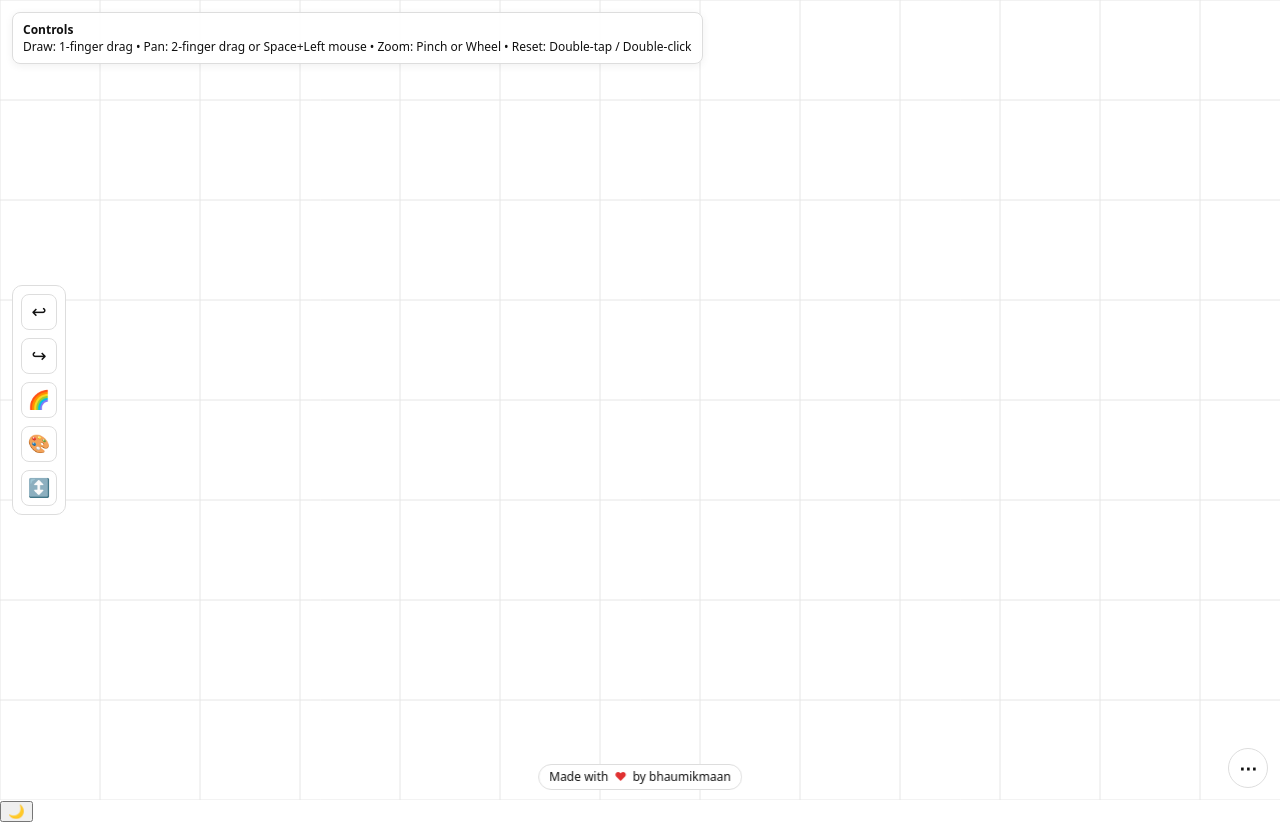
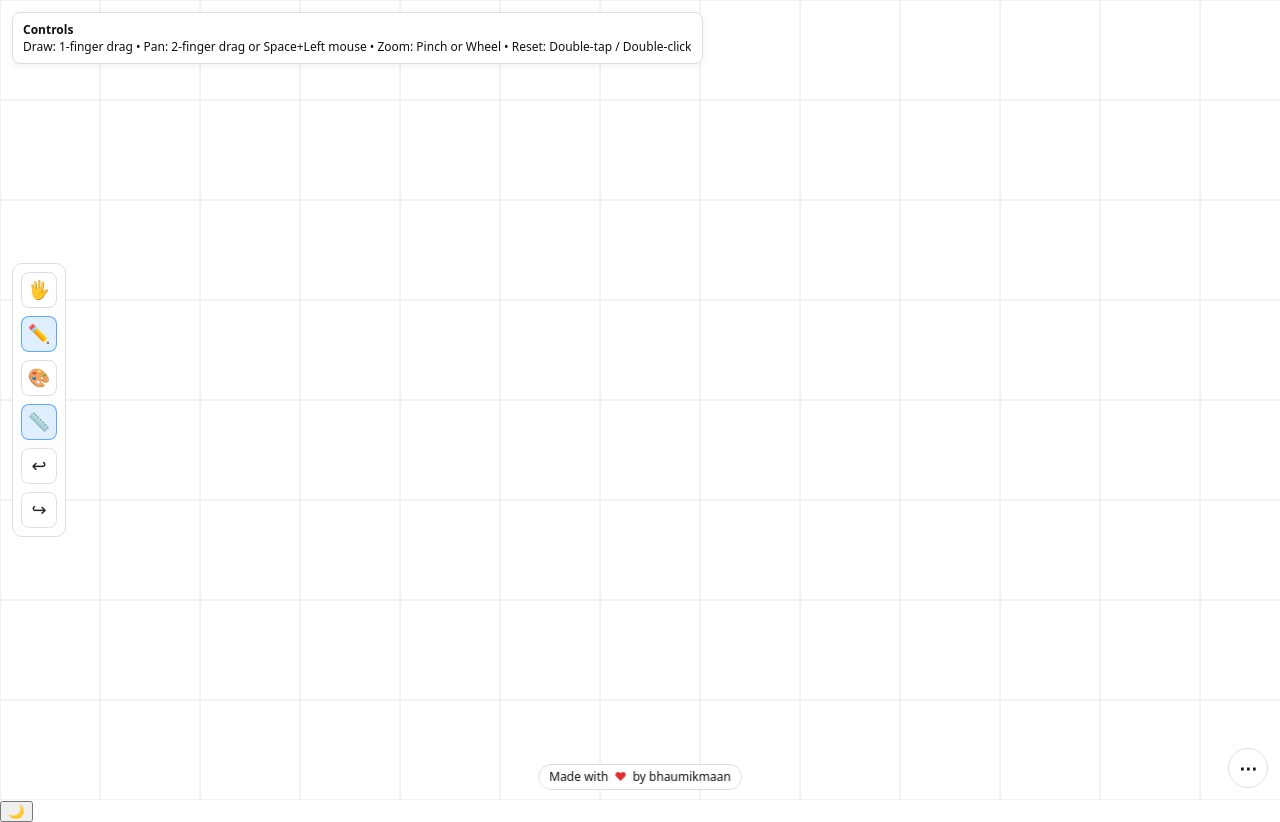
Before and after one commit to bhaumikmaan/web-whiteboard, a React (Vite) app: page / in a window 1280 px wide. Built offline with nearby package versions, Linux system fonts and the light colour scheme.

Commit message:
Add tooltips and active status

```diff
--- a/src/components/BrushPalette/BrushPalette.jsx
+++ b/src/components/BrushPalette/BrushPalette.jsx
@@ -61,45 +61,58 @@ export default function BrushPalette({ theme, tool, onChange, onUndo, onRedo })
   return (
     <div className={styles.palette} role="toolbar" aria-label="Brush tools">
       <button
-        className={styles.paletteBtn}
-        onClick={onUndo}
-        title="Undo (Ctrl/Cmd+Z)"
-        aria-label="Undo"
-      >↩︎</button>
+        className={`${styles.paletteBtn} ${tool.kind === 'select' ? styles.activeBtn : ''}`}
+        onClick={() => onChange(prev => ({ ...prev, kind: 'select' }))}
+        aria-label="Select and move"
+        title="Select and move"
+      >🖐️</button>
+
       <button
-        className={styles.paletteBtn}
-        onClick={onRedo}
-        title="Redo (Ctrl/Cmd+Shift+Z)"
-        aria-label="Redo"
-      >↪︎</button>
+        ref={styleBtnRef}
+        className={`${styles.paletteBtn} ${['pen', 'marker', 'highlighter', 'eraser'].includes(tool.kind) ? styles.activeBtn : ''}`}
+        onClick={toggleStyle}
+        aria-haspopup="menu"
+        aria-expanded={showStyle}
+        aria-controls={styleId}
+        aria-label="Choose pen style"
+        title="Choose pen style"
+      >✏️</button>
 
       <button
         ref={colorBtnRef}
-        className={styles.paletteBtn}
+        className={`${styles.paletteBtn} ${tool.color ? styles.activeBtn : ''}`}
         onClick={toggleColor}
         aria-haspopup="menu"
         aria-expanded={showColor}
         aria-controls={colorId}
-        title="Colors"
-      >🌈</button>
-      <button
-        ref={styleBtnRef}
-        className={styles.paletteBtn}
-        onClick={toggleStyle}
-        aria-haspopup="menu"
-        aria-expanded={showStyle}
-        aria-controls={styleId}
-        title="Brush style"
+        aria-label="Choose color"
+        title="Choose color"
       >🎨</button>
+
       <button
         ref={sizeBtnRef}
-        className={styles.paletteBtn}
+        className={`${styles.paletteBtn} ${['pen', 'marker', 'highlighter', 'eraser'].includes(tool.kind) ? styles.activeBtn : ''}`}
         onClick={toggleSize}
         aria-haspopup="menu"
         aria-expanded={showSize}
         aria-controls={sizeId}
-        title="Pen width"
-      >↕️</button>
+        aria-label="Choose width"
+        title="Choose width"
+      >📏</button>
+
+      <button
+        className={`${styles.paletteBtn} ${styles.historyBtn}`}
+        onClick={onUndo}
+        aria-label="Undo"
+        title="Undo"
+      >↩︎</button>
+
+      <button
+        className={`${styles.paletteBtn} ${styles.historyBtn}`}
+        onClick={onRedo}
+        aria-label="Redo"
+        title="Redo"
+      >↪︎</button>
 
       {showStyle && createPortal(
         <div
@@ -110,7 +123,6 @@ export default function BrushPalette({ theme, tool, onChange, onUndo, onRedo })
           aria-label="Brush style menu"
         >
           {[
-            { key: 'select', label: 'Select', icon: '🔲' },
             { key: 'pen', label: 'Pen', icon: '🖊' },
             { key: 'marker', label: 'Marker', icon: '🖍' },
             { key: 'highlighter', label: 'Highlighter', icon: '🖌' },
--- a/src/components/BrushPalette/BrushPalette.module.css
+++ b/src/components/BrushPalette/BrushPalette.module.css
@@ -28,6 +28,26 @@
   font-size: 18px;
 }
 
+.activeBtn {
+  background: var(--panel-accent-bg, rgba(0, 120, 255, 0.12));
+  border-color: var(--panel-accent-border, rgba(0, 120, 255, 0.6));
+}
+
+.group {
+  display: inline-flex;
+  gap: 4px;
+}
+
+.historyBtn {
+  opacity: 0.9;
+}
+
+.historyBtn:disabled {
+  opacity: 0.3;
+  pointer-events: none;
+}
+
+
 .paletteBtn[disabled] {
   opacity: 0.5;
   pointer-events: none;
@@ -38,7 +58,9 @@
 }
 
 .active {
-  background: color-mix(in oklab, var(--panel-bg) 70%, var(--text) 10%);
+  background: color-mix(in oklab, var(--panel-bg) 40%, var(--accent, #3b82f6) 60%);
+  border-color: var(--accent, #3b82f6);
+  color: #fff;
 }
 
 .palettePop {
@@ -70,6 +92,16 @@
   font: 500 12px ui-sans-serif, system-ui, -apple-system, Segoe UI, Roboto, Arial, sans-serif;
 }
 
+.paletteItem.active {
+  background: color-mix(in oklab, var(--panel-bg) 30%, #2563eb 70%);
+  border-color: #2563eb;
+  color: #ffffff;
+}
+
+.paletteItem.active span[aria-hidden="true"] {
+  filter: drop-shadow(0 0 2px rgba(0, 0, 0, 0.5));
+}
+
 .swatch {
   display: inline-block;
   background: currentColor;
@@ -88,6 +120,14 @@
   box-shadow: 0 0 0 2px rgba(0, 0, 0, 0.06) inset;
 }
 
+.paletteItem.active .swatch {
+  background: #ffffff;
+}
+
+.paletteItem.color.active .swatchDot {
+  box-shadow: 0 0 0 2px #ffffff inset;
+}
+
 @media (hover: none) and (pointer: coarse) {
   .palette {
     left: 10px;
--- a/src/components/CanvasWhiteboard/CanvasWhiteboard.jsx
+++ b/src/components/CanvasWhiteboard/CanvasWhiteboard.jsx
@@ -262,6 +262,17 @@ const CanvasWhiteboard = forwardRef(({ theme, tool }, ref) => {
       if (!s.mode)
         s.mode = 'theme'
   }, [theme])
+
+  React.useEffect(() => {
+    const canvas = canvasRef.current
+    if (!canvas) return
+    if (tool?.kind === 'select') {
+      canvas.style.cursor = 'grab'
+    } else {
+      canvas.style.cursor = 'crosshair'
+    }
+  }, [tool])
+
 
   React.useEffect(() => {
     const handlePaste = async (e) => {
--- a/src/components/Toaster/Toaster.jsx
+++ b/src/components/Toaster/Toaster.jsx
@@ -10,6 +10,7 @@ export default function Toaster({ theme, onToggleTheme }) {
         onClick={() => setOpen((v) => !v)}
         aria-expanded={open}
         aria-controls="wb-toaster"
+        aria-label={open ? 'Close help' : 'Open help'}
         title={open ? 'Close menu' : 'Open menu'}
       >
         ⋯
```
